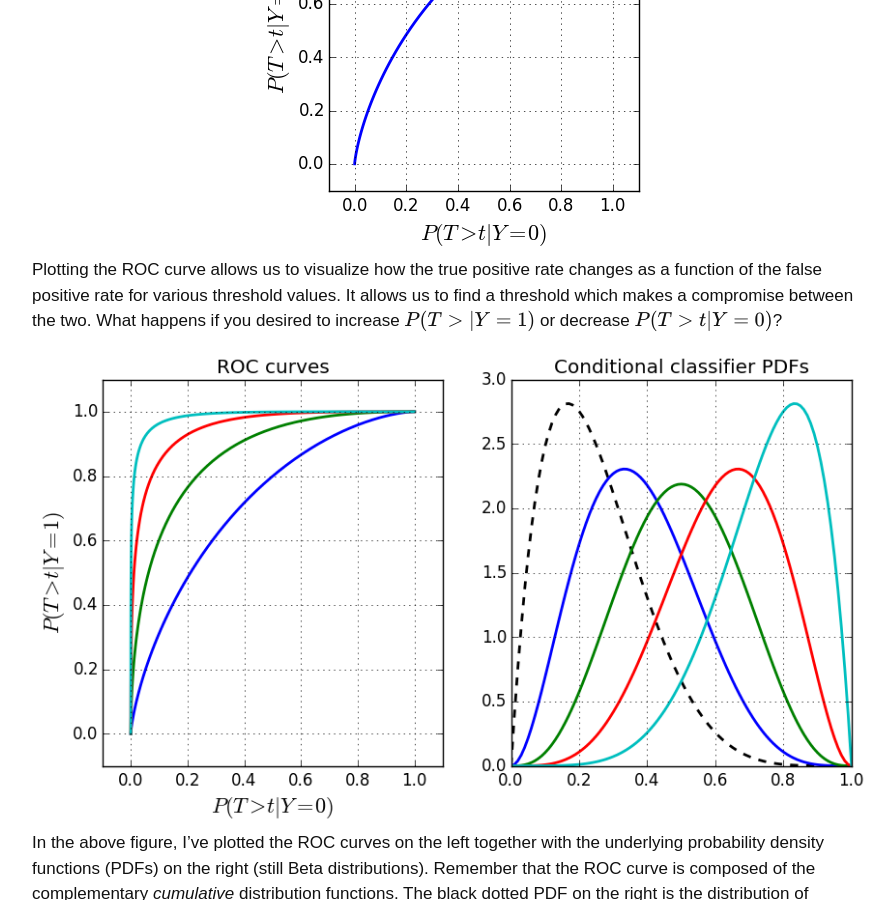
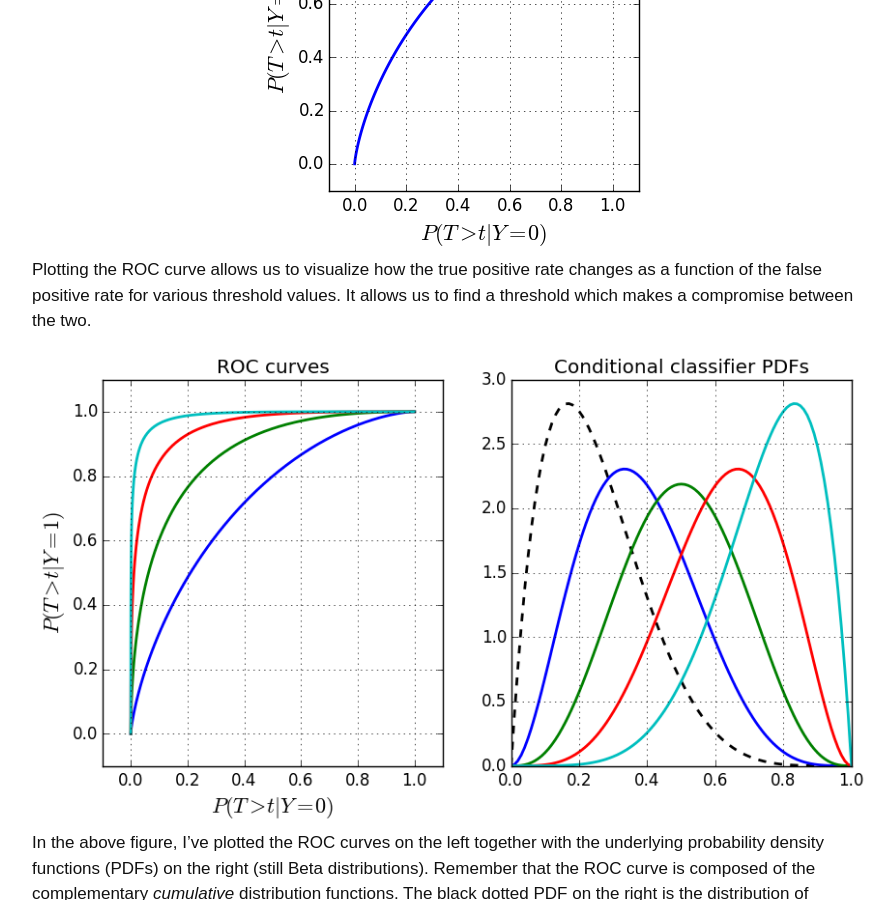
Before and after one commit to notmatthancock/notmatthancock.github.io, a Jekyll site: the page built from _posts/2015-08-18-what-is-the-roc-curve.markdown, in a window 1280 px wide and 900 px high, scrolled down 3054 px. Shown: the whole window, without its empty margins (188-1083 px from the left). Built offline with Jekyll 4.4.1, drawn with Linux system fonts in a browser that asks for light colours; formulas are drawn with MathJax 3; comment, search, counter and statistics services are not loaded; some of the changed text lies outside the part shown.

Commit message:
typo fixes

```diff
--- a/_posts/2015-08-18-what-is-the-roc-curve.markdown
+++ b/_posts/2015-08-18-what-is-the-roc-curve.markdown
@@ -87,7 +87,7 @@
 
 <div style="text-align:center"><img src="{{ site.baseurl }}/images/roc-1.png"></div>
 
-Plotting the ROC curve allows us to visualize how the true positive rate changes as a function of the false positive rate for various threshold values. It allows us to find a threshold which makes a compromise between the two. What happens if you desired to increase $P(T \gt \| Y=1)$ or decrease $P(T \gt t \| Y=0)$?
+Plotting the ROC curve allows us to visualize how the true positive rate changes as a function of the false positive rate for various threshold values. It allows us to find a threshold which makes a compromise between the two.
 
 <div style="text-align:center"><img src="{{ site.baseurl }}/images/roc-2.png"></div>
 
@@ -141,7 +141,7 @@
 
 ## AUC score
 
-The AUC score summarizes the ROC curve to a single scalar value by summing the area underneath the ROC curve. For a parametric curve, $z(t) = [x(t) y(t)]^T$, recall that the area underneath is given by $\int y(t) x'(t) dt$. We assume for simplicity from here on out that $T\|Y=y$, $y=0,1$ admit density functions so that $P'(Y \gt t\|Y=y) = p(t\|Y=y)$. Recalling properties 1 & 2 of the ROC curve above, we integrate from $t=1$ to $t=0$ to obtain a positive area:
+The AUC score summarizes the ROC curve to a single scalar value by summing the area underneath the ROC curve. For a parametric curve, $z(t) = [x(t), \; y(t)]^T$, recall that the area underneath is given by $\int y(t) x'(t) dt$. We assume for simplicity from here on out that $T\|Y=y$, $y=0,1$ admit density functions so that $P'(T \gt t\|Y=y) = p(t\|Y=y)$. Recalling properties 1 & 2 of the ROC curve above, we integrate from $t=1$ to $t=0$ to obtain a positive area:
 
 $$
 \begin{align*}
--- a/_posts/2015-08-19-roc-curve-part-2-numerical-example.markdown
+++ b/_posts/2015-08-19-roc-curve-part-2-numerical-example.markdown
@@ -78,7 +78,7 @@
 AUC = 0.
 for i in range(100):
     AUC += (ROC[i+1,0]-ROC[i,0]) * (ROC[i+1,1]+ROC[i,1])
-    AUC *= 0.5
+AUC *= 0.5
 
 plt.title('ROC curve, AUC = %.4f'%AUC)
 plt.show()
```
Also changed, not shown: other parts of _posts/2015-08-18-what-is-the-roc-curve.markdown (+2 -2 lines).
